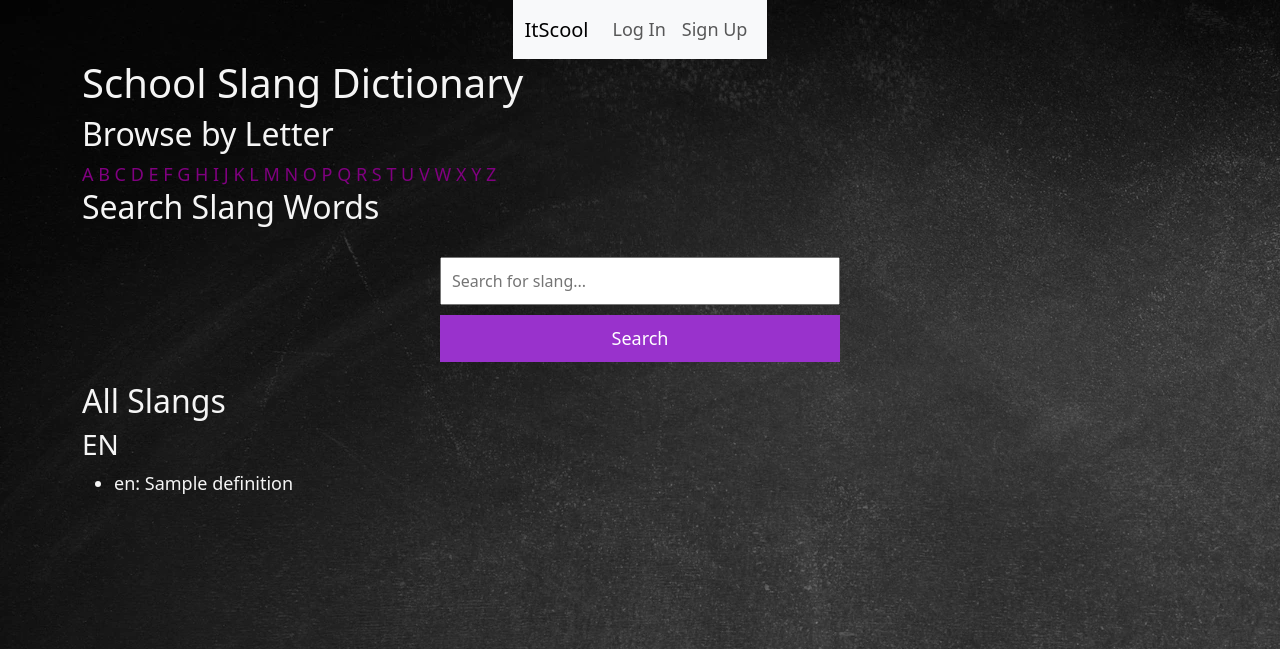
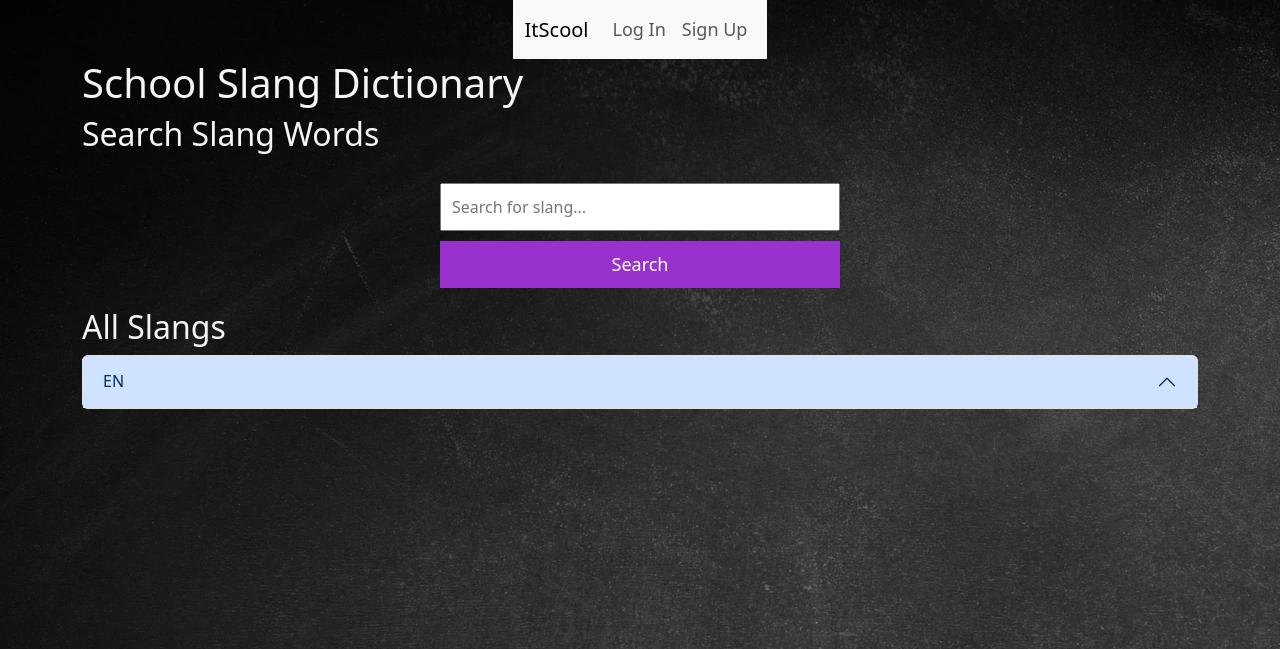
Before and after one commit to GemmaButcher-dev/itscool-ms3, a Flask app: page / in a window 1280 px wide. Shown: the top 649 px of the page. Run offline with Flask 3, Linux system fonts and the light colour scheme; a database or web service that is not in the repository returns one stand-in record (values such as "Sample title"); some libraries are stand-ins or nearby versions.

Commit message:
comment out search by letter, add bootstrap accordian for all letters

```diff
--- a/templates/index.html
+++ b/templates/index.html
@@ -3,13 +3,13 @@
 {% block content %}
     <h1>School Slang Dictionary</h1>
 
-    <!-- A-Z Links for filtering slangs by letter -->
+    <!-- A-Z Links for filtering slangs by letter
     <div class="letter-search">
         <h2>Browse by Letter</h2>
         {% for letter in "ABCDEFGHIJKLMNOPQRSTUVWXYZ" %}
             <a href="{{ url_for('slangs_by_letter', letter=letter) }}">{{ letter }}</a>
         {% endfor %}
-    </div>
+    </div> -->
 
     <!-- Search Form -->
     <div class="search-form">
@@ -24,14 +24,27 @@
     <div class="letter-group">
         <h2>All Slangs</h2>
         {% if grouped_slangs %}
+            <div class="accordion" id="accordionLetter">
                 {% for letter, slang_list in grouped_slangs.items() %}
-                <h3>{{ letter }}</h3>
+                 <div class="accordion-item">
+                    <h2 class="accordion-header" id="heading{{ letter }}">
+                        <button class="accordion-button" type="button" data-bs-toggle="collapse" data-bs-target="#collapse{{ letter }}" aria-expanded="true" aria-controls="collapse{{ letter }}">
+                            {{ letter }}
+                        </button>
+                    </h2>
+                    <div id="collapse{{ letter }}" class="accordion-collapse collapse" aria-labelledby="heading{{ letter }}" data-bs-parent="#accordionExample">
+                        <div class="accordion-body">
                             <ul>
                                 {% for slang in slang_list %}
                                     <li>{{ slang['slang'] }}: {{ slang['definition'] }}</li>
                                 {% endfor %}
                             </ul>
+                        </div>
+                    </div>
+                </div>
             {% endfor %}
+        </div>
+
         {% else %}
             <p>No slangs found.</p>
         {% endif %}
```
Lines whose indentation alone changed are shown as unchanged.
